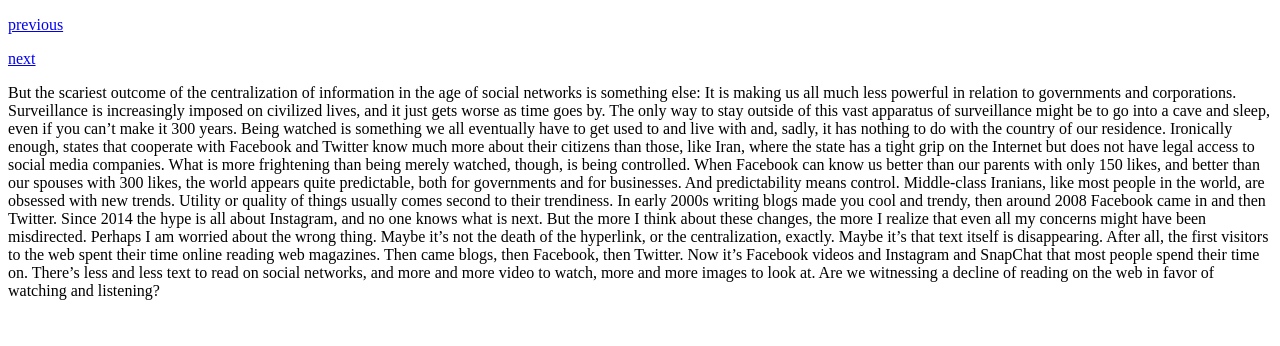
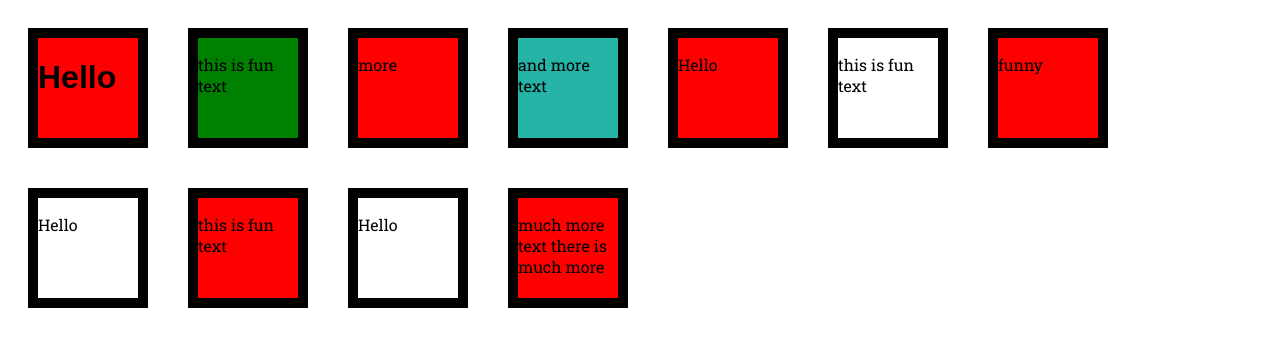
Before and after one commit to maxbatt22/maxbatt22.github.io, a plain HTML site: page project/9-text-shreya.html in a window 1280 px wide. Drawn offline with Linux system fonts and the light colour scheme; a web font is replaced by a local one.

Commit message:
changethis

```diff
--- a/project/9-text-shreya.html
+++ b/project/9-text-shreya.html
@@ -3,22 +3,73 @@
   <head>
     <meta charset="utf-8">
     <title>title</title>
+
+    <style>
+
+
+
+@import url('https://fonts.googleapis.com/css?family=Roboto+Slab');
+@import url("https://use.typekit.net/dsa6xxp.css");
+
+body {
+  font-family: 'Roboto Slab', serif;
+}
+
+div {
+
+width:100px;
+height:100px;
+border: 10px black solid;
+float:left;
+margin:20px;
+}
+
+
+
+div:nth-child(2)
+{
+  background-color:green;
+}
+
+div:nth-child(3)
+{
+  background-color:yellow;
+}
+
+div:nth-child(4)
+{
+  background-color:#26b4a7;
+}
+
+div:nth-child(5)
+{
+  background-color:#36b4a7;
+}
+
+div:nth-child(odd)
+{
+  background-color:red;
+}
+
+h1 {
+font-family: "ff-carina",sans-serif;
+}
+
+
+    </style>
+
   </head>
   <body>
-<a href="https://daniellanebel.github.io/project/p1_step3-1.html" target="_blank"><p>previous</p></a>
-<a href="https://elizabethsee.github.io/project/Proj01_S03_V02.html" target="_blank"><p>next</p></a>
-
-    But the scariest outcome of the centralization of information in the age of social networks is something else: It is making us all much less powerful in relation to governments and corporations.
-
-    Surveillance is increasingly imposed on civilized lives, and it just gets worse as time goes by. The only way to stay outside of this vast apparatus of surveillance might be to go into a cave and sleep, even if you can’t make it 300 years.
-
-    Being watched is something we all eventually have to get used to and live with and, sadly, it has nothing to do with the country of our residence. Ironically enough, states that cooperate with Facebook and Twitter know much more about their citizens than those, like Iran, where the state has a tight grip on the Internet but does not have legal access to social media companies.
-
-    What is more frightening than being merely watched, though, is being controlled. When Facebook can know us better than our parents with only 150 likes, and better than our spouses with 300 likes, the world appears quite predictable, both for governments and for businesses. And predictability means control.
-
-    Middle-class Iranians, like most people in the world, are obsessed with new trends. Utility or quality of things usually comes second to their trendiness. In early 2000s writing blogs made you cool and trendy, then around 2008 Facebook came in and then Twitter. Since 2014 the hype is all about Instagram, and no one knows what is next. But the more I think about these changes, the more I realize that even all my concerns might have been misdirected. Perhaps I am worried about the wrong thing. Maybe it’s not the death of the hyperlink, or the centralization, exactly.
-
-    Maybe it’s that text itself is disappearing. After all, the first visitors to the web spent their time online reading web magazines. Then came blogs, then Facebook, then Twitter. Now it’s Facebook videos and Instagram and SnapChat that most people spend their time on. There’s less and less text to read on social networks, and more and more video to watch, more and more images to look at. Are we witnessing a decline of reading on the web in favor of watching and listening?
-
+<div><h1>Hello</h1></div>
+<div><p>this is fun text</p></div>
+<div><p>more</p></div>
+<div><p>and more text</p></div>
+<div><p>Hello</p></div>
+<div><p>this is fun text</p></div>
+<div><p>funny</p></div>
+<div><p>Hello</p></div>
+<div><p>this is fun text</p></div>
+<div><p>Hello</p></div>
+<div><p>much more text there is much more</p></div>
   </body>
 </html>
```
Also changed, not shown: project/6-text-sungyun.html (+7 -0 lines).
